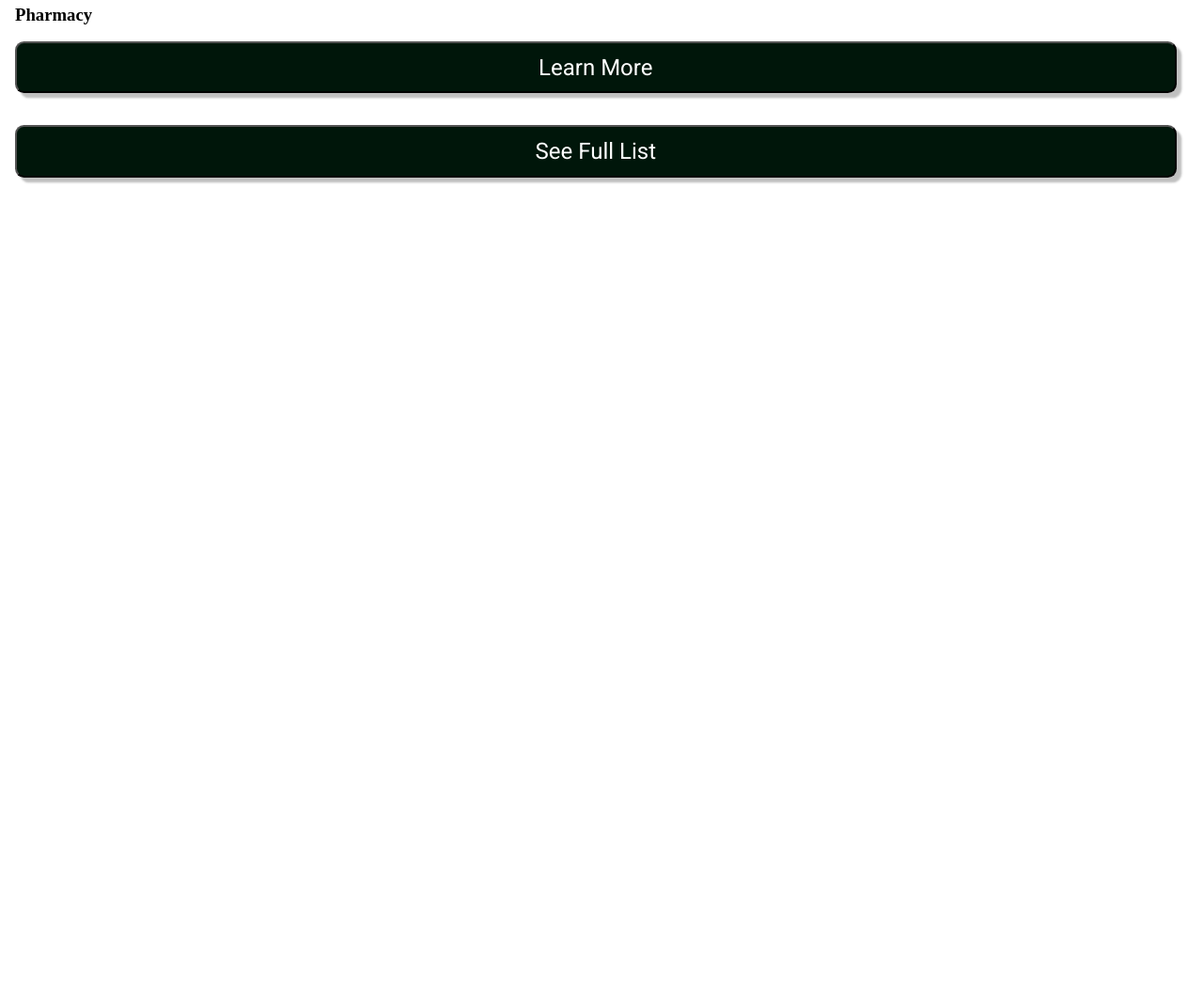
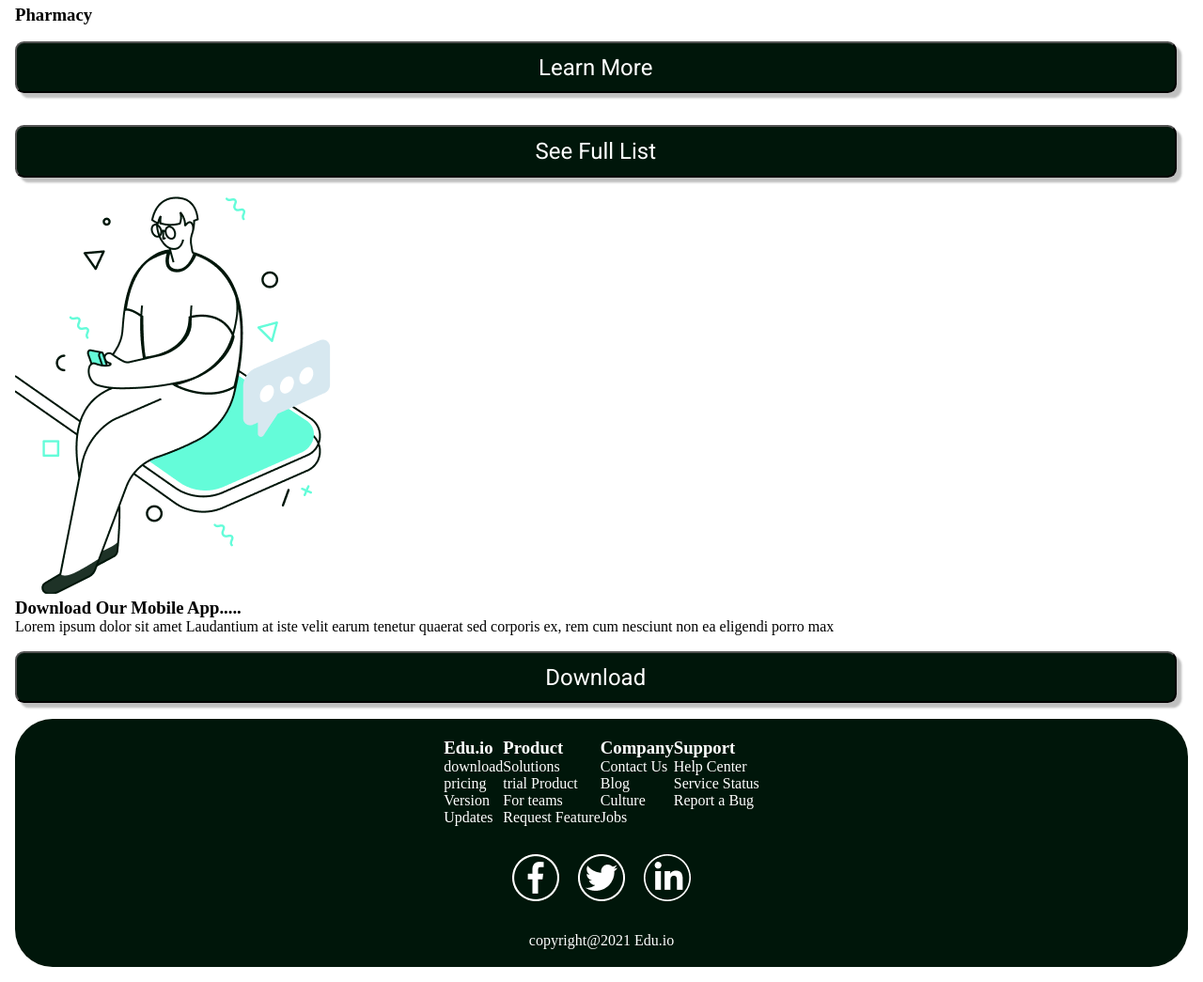
Before and after one commit to darikmohammed/figma-tutorial-school-page, a plain HTML site: page index.html in a window 1280 px wide. Shown: the part 3173-4218 px from the top of the page at 94% size. Before the commit the page ends 3395 px from the top, so only its background shows below. Drawn offline with Linux system fonts and the light colour scheme.

Commit message:
add footer

```diff
--- a/css/style.css
+++ b/css/style.css
@@ -6,7 +6,24 @@ a {
   color: #00160a;
   text-decoration: none;
 }
-
+footer {
+  background-color: #00160a;
+  color: white;
+  display: flex;
+  flex-direction: column;
+  border-radius: 40px;
+}
+.social {
+  display: flex;
+  justify-content: center;
+}
+.copyright {
+  align-self: center;
+  margin: 19px;
+}
+.social > * {
+  margin: 10px;
+}
 .wrapper {
   margin: 1em;
 }
@@ -46,7 +63,12 @@ button {
   flex: 6;
   align-self: center;
 }
-
+.links {
+  display: flex;
+  flex-wrap: wrap;
+  justify-content: center;
+  margin: 20px;
+}
 @media all and (max-width: 414px) {
   .nav-bar .Logo {
     font-size: 48px;
@@ -126,4 +148,14 @@ button {
   .course-button {
     width: 44%;
   }
+  .download-img {
+    margin-top: 28px;
+    margin-bottom: 38.4px;
+  }
+  .link {
+    flex: 1 1 50%;
+  }
+  .header {
+    margin-top: 33px;
+  }
 }
--- a/index.html
+++ b/index.html
@@ -80,6 +80,63 @@
             </section>
         </main>
     </section>
+
+    <section class="fourth-section">
+        <main>
+            <section class="download-app-img">
+                <img src="img/Frame 35.png" alt="Download app" class="download-img">
+            </section>
+            <section class="download-discription">
+                <h1>Download Our Mobile App.....</h1>
+                <p>Lorem ipsum dolor sit amet
+                    Laudantium at iste velit earum tenetur
+                    quaerat sed corporis ex, rem cum
+                    nesciunt non ea eligendi porro max</p>
+            </section>
+            <section class="download-button">
+                <button>Download</button>
+            </section>
+        </main>
+    </section>
+    <footer>
+        <section class="links">
+            <section class="link">
+                <h1 class="header">Edu.io</h1>
+                <p>download</p>
+                <p>pricing</p>
+                <p>Version</p>
+                <p>Updates</p>
+             </section>
+             <section class="link">
+                 <h1 class="header">Product</h1>
+                 <p>Solutions</p>
+                 <p>trial Product</p>
+                 <p>For teams</p>
+                 <p>Request Feature</p>
+             </section>
+             <section class="link">
+                 <h1 class="header">Company</h1>
+                 <p>Contact Us</p>
+                 <p>Blog</p>
+                 <p>Culture</p>
+                 <p>Jobs</p>
+             </section>
+             <section class="link">
+                 <h1 class="header">Support</h1>
+                 <p>Help Center</p>
+                 <p>Service Status</p>
+                 <p>Report a Bug</p>
+             </section>
+        </section>
+        <section class="social">
+            <a href="#"><img src="img/Group 36.png" alt="Facebook"></a>
+            <a href="#"><img src="img/Group 37.png" alt="Twitter"></a>
+            <a href="#"><img src="img/Group 38.png" alt=""></a>
+        </section>
+        <section class="copyright">
+            <p>copyright@2021 Edu.io</p>
+        </section>
+    </footer>
     </div>
 
 </body>
```
Also changed, not shown: img/Frame 35.png (added), img/Group 36.png (added), img/Group 37.png (added), img/Group 38.png (added).
